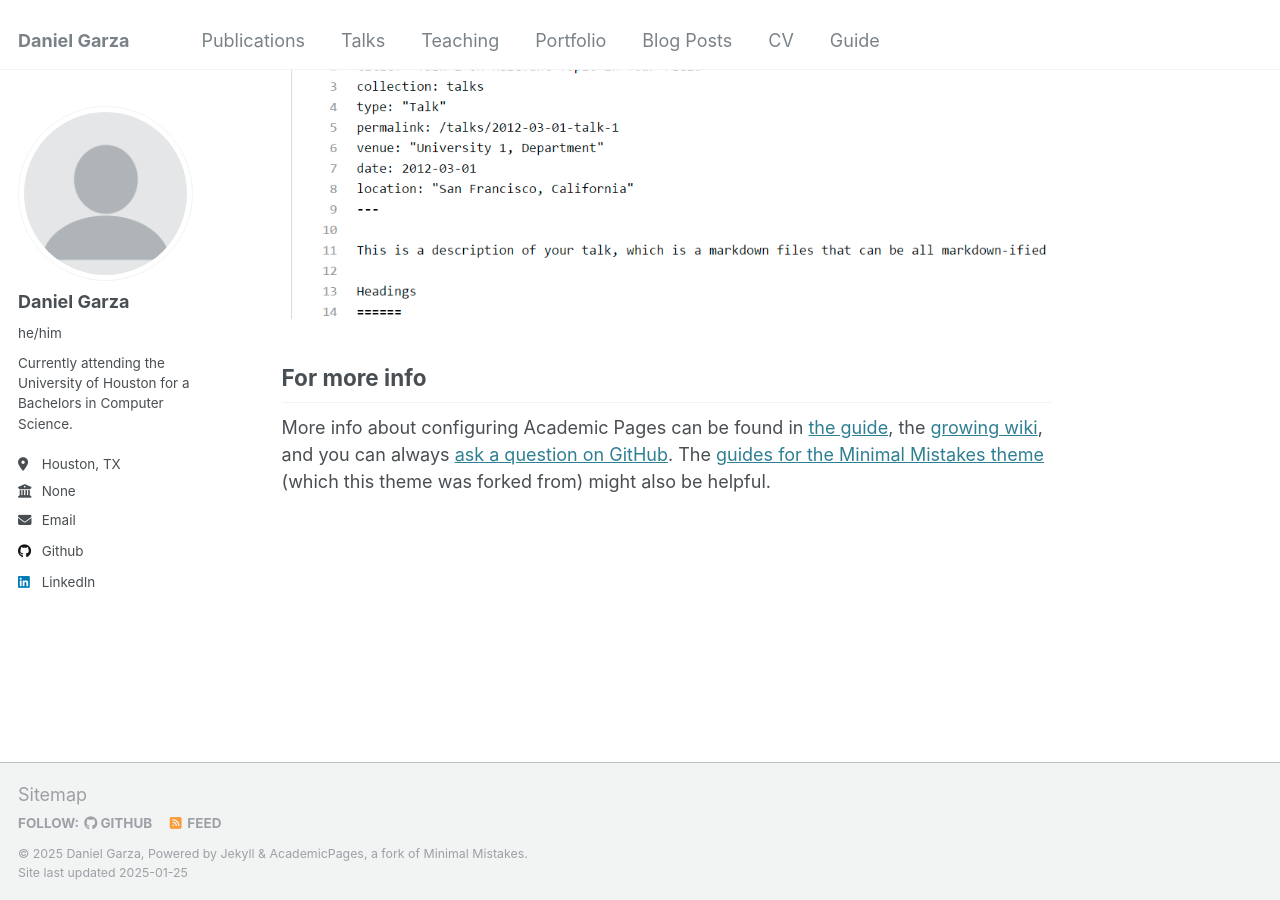
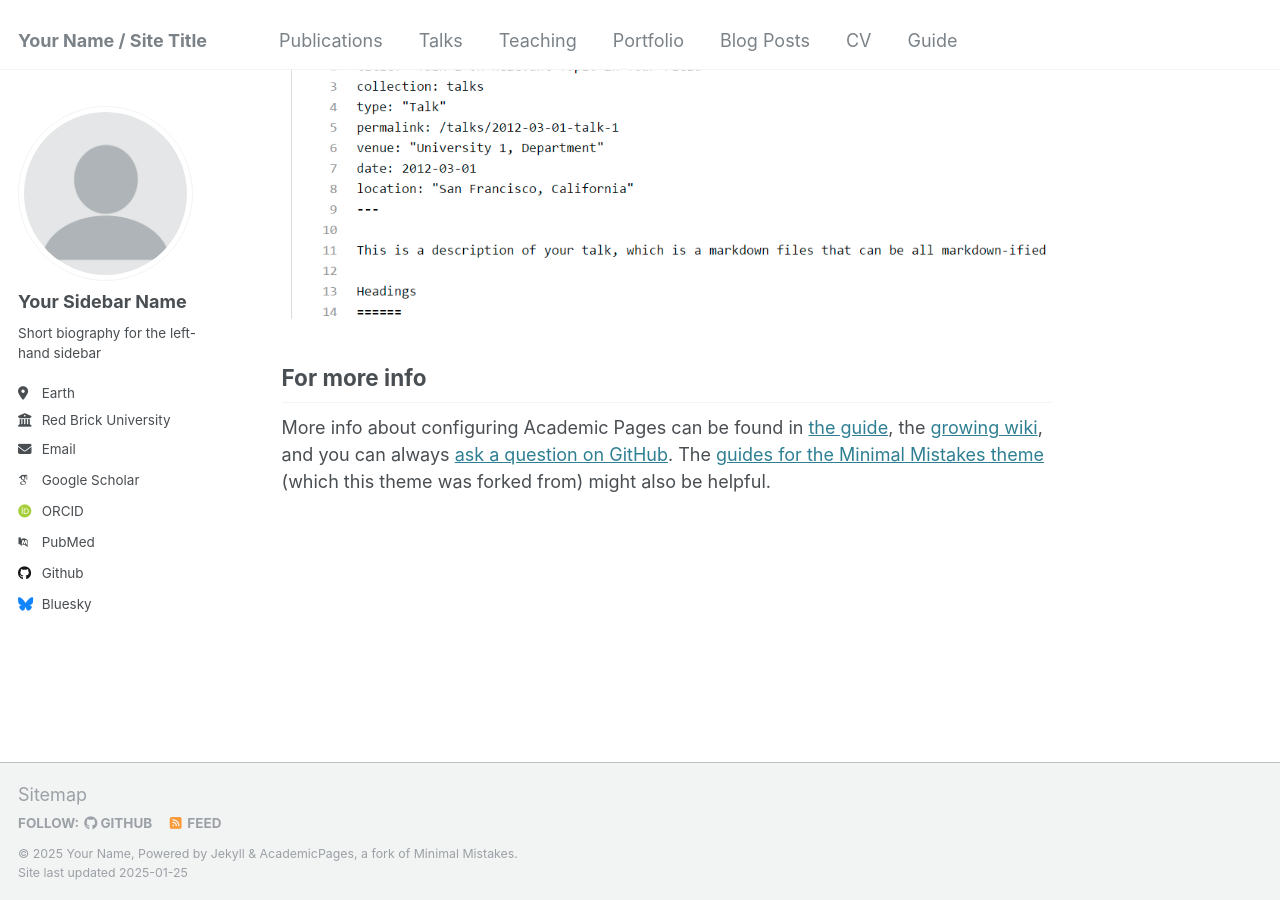
Before and after one commit to 37DG/37DG.github.io, a Jekyll site: the page built from _pages/about.md, in a window 1280 px wide and 900 px high, scrolled down 2643 px. Built offline with Jekyll 4.4.1, drawn with Linux system fonts in a browser that asks for light colours; some web fonts are replaced.

Commit message:
Editing template (3)

```diff
--- a/_config.yml
+++ b/_config.yml
@@ -8,13 +8,13 @@
 
 # Basic Site Settings
 locale                   : "en-US"
-title                    : "Daniel Garza"
+title                    : "Your Name / Site Title"
 title_separator          : "-"
-name                     : &name "Daniel Garza"
-description              : &description "A current B.S. in Computer Science student at the University of Houston."
+name                     : &name "Your Name"
+description              : &description "personal description"
 url                      : https://academicpages.github.io # the base hostname & protocol for your site e.g. "https://[your GitHub username].github.io"
 baseurl                  : "" # the subpath of your site, e.g. "/blog"
-repository               : "DG37/DG37.github.io"
+repository               : "academicpages/academicpages.github.io"
 
 # Site Author - The following control what appear as part of the author content on the side bar.
 #               If a field is blank the icon and link will not appear, otherwise it will be shown.
@@ -22,21 +22,21 @@ repository               : "DG37/DG37.github.io"
 author:
   # Biographic information
   avatar           : "profile.png"
-  name             : "Daniel Garza"
-  pronouns         : "he/him"
-  bio              : "Currently attending the University of Houston for a Bachelors in Computer Science."
-  location         : "Houston, TX"
-  employer         : "None"
+  name             : "Your Sidebar Name"
+  pronouns         : # example: "she/her"
+  bio              : "Short biography for the left-hand sidebar"
+  location         : "Earth"
+  employer         : "Red Brick University"
   uri              : # URL
-  email            : "dggarza3@cougarnet.uh.edu"
+  email            : "none@example.org"
 
   # Academic websites
   arxiv            : # URL - Update with the correct link to your profile
-  googlescholar    : # None
+  googlescholar    : "https://scholar.google.com/citations?user=PS_CX0AAAAAJ"
   impactstory      : # URL
-  orcid            : # None
+  orcid            : "http://orcid.org/yourorcidurl"
   semantic         : # URL
-  pubmed           : # None
+  pubmed           : "https://www.ncbi.nlm.nih.gov/pubmed/?term=john+snow"
   researchgate     : # URL
   scopus           : # URL
 
@@ -44,12 +44,12 @@ author:
   bitbucket        : # Username - Update with your username on the site
   codepen          : # Username
   dribbble         : # Username
-  github           : "DG37"
+  github           : "academicpages"
   kaggle           : # Username
   stackoverflow    : # User number or user number and name (i.e., use "1" or "1/jeff-atwood")
 
   # Social media
-  bluesky          : # Replace this with you Bluesky username
+  bluesky          : "bsky.app" # Replace this with you Bluesky username
   facebook         : # Username
   flickr           : # Username
   foursquare       : # Username
@@ -58,7 +58,7 @@ author:
   keybase          : # Username
   instagram        : # Username
   lastfm           : # Username
-  linkedin         : "daniel-garza-15b1b1326"
+  linkedin         : # Username
   mastodon         : # URL
   medium           : # URL
   pinterest        : # Username
@@ -146,9 +146,9 @@ social:
 
 # Analytics
 analytics:
-  provider               :  "google" # false (default), "google", "google-universal", "google-analytics-4", "custom"
+  provider               :  "false" # false (default), "google", "google-universal", "google-analytics-4", "custom"
   google:
-    tracking_id          : "G-PPGRPQ0SGY"
+    tracking_id          :
 
 
 # Reading Files
```
